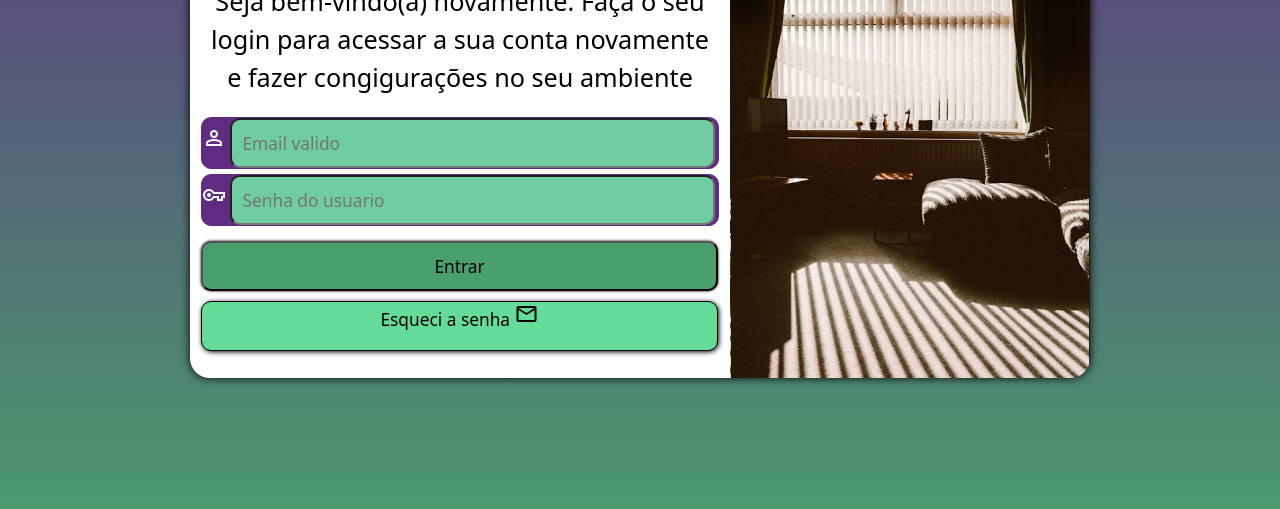
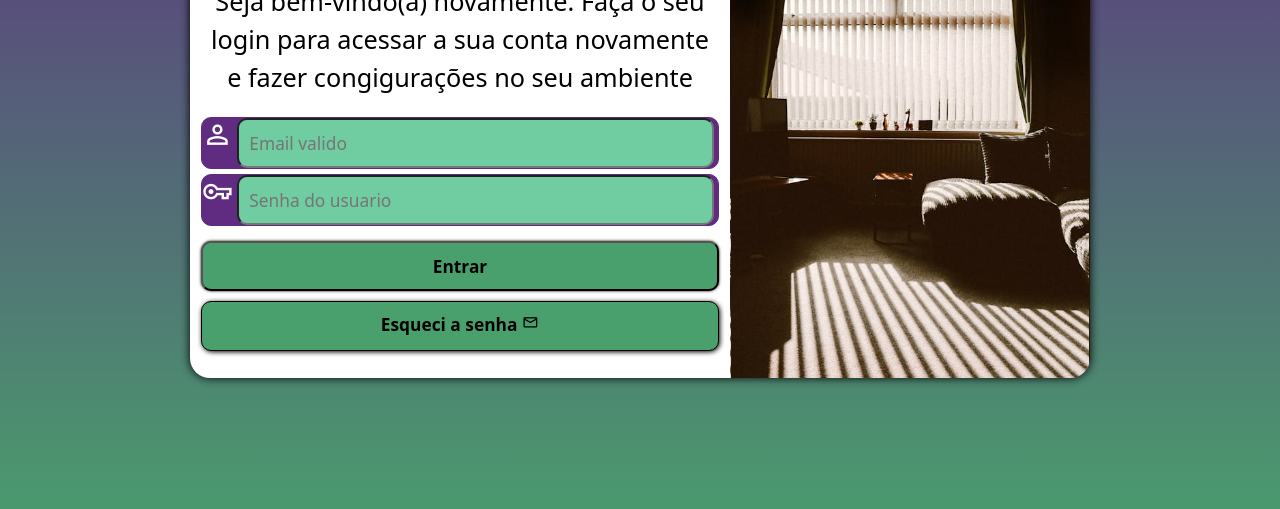
Before and after one commit to BrenoChristaziano/projeto-login, a plain HTML site: page index.html in a window 1280 px wide. Shown: the part 247-756 px from the top of the page. Drawn offline with nearby package versions, Linux system fonts and the light colour scheme.

Commit message:
modificações

```diff
--- a/estilos/medias.css
+++ b/estilos/medias.css
@@ -22,17 +22,15 @@
         font-size: 1.1em;
     }
     input{
-        width: 325px;
         height: 40px;
         padding-right: 15px;
     }
     #envio{
         margin-top: 3px;
-        width: 357px;
     }
     .botao{
-        width: 357px;
         height: 40px;
+        padding: 5px;
     }
 }
 @media screen and (min-width: 992px) and (max-width: 1200px){
@@ -62,17 +60,14 @@
         font-size: 1.2em;
     }
     input{
-        width: 425px;
         height: 50px;
         padding: 10px;
     }
     #envio{
         margin-top: 10px;
-        width: 457px;
         margin-bottom: 10px;
     }
     .botao{
-        width: 457px;
         height: 50px;
         padding: 10px;
     }
@@ -106,17 +101,16 @@
         line-height: 1.5em;
     }
     input{
-        width: 485px;
         height: 50px;
         padding: 10px;
     }
     #envio{
         margin-top: 10px;
-        width: 517px;
+
         margin-bottom: 10px;
     }
     .botao{
-        width: 517px;
         height: 50px;
+        padding: 10px;
     }
 }
--- a/estilos/style.css
+++ b/estilos/style.css
@@ -40,7 +40,7 @@ section#login > div#imagem{
     background-size: cover;
     background-position: center center;
     background-color: #5f2c82;
-    height: 200px;
+    height: 190px;
 }
 section#login > div#formulario{
     display: block;
@@ -59,12 +59,19 @@ section#login > div#formulario > p{
     background-color: #5f2c82;
     margin-bottom: 5px;
 }
+.campo > i {
+    color: white;
+    font-size: 1.8em;
+}
+label{
+    display: none;
+}
 input{
     border-radius: 10px;
     cursor: pointer;
     background-color: #75f1a9d0;
-    width: 205px;
-    height: 30px;
+    width: calc(100% - 39px);
+    height: 40px;
 }
 input:hover{
     background-color: white;
@@ -72,22 +79,26 @@ input:hover{
 #envio{
     background-color: #49a06d;
     box-shadow: 0px 0px 3px black;
-    width: 237px;
-    margin-top: 5px;
-    font-weight: 300;
+    width: 100%;
+    font-weight: 700;
+    height: 3;
     margin-bottom: 5px;
 }
 #envio:hover{
     background-color: #64db96;
 }
 .botao{
-    background-color: #64db96;
+    background-color: #49a06d;
     box-shadow: 1px 1px 5px black;
     border-radius: 10px;
     border: 1px solid black;
-    width: 237px;
+    width: 100%;
     height: 30px;
     text-align: center;
+    font-weight: bold;
+}
+.botao:hover{
+    background-color: #3af889;
 }
 a{
     color: black;
--- a/index.html
+++ b/index.html
@@ -18,21 +18,21 @@
                 <p>Seja bem-vindo(a) novamente. Faça o seu login para acessar a sua conta novamente e fazer congigurações no seu ambiente</p>
                 <form action="login.php" method="post">
                     <div class="campo">
-                        <i class="material-symbols-outlined" style="color: aliceblue;">person</i>
-                        <label for="iemail"></label>
+                        <i class="material-symbols-outlined">person</i>
+                        <label for="iemail">Email</label>
                         <input type="email" name="email" id="iemail" required placeholder="Email valido">
 
                     </div>
                     <div class="campo">
-                        <i class="material-symbols-outlined" style="color: aliceblue;">vpn_key</i>
-                        <label for="isenha"></label>
+                        <i class="material-symbols-outlined">vpn_key</i>
+                        <label for="isenha">Login</label>
                         <input type="password" name="senha" id="isenha" minlength="8" maxlength="25" required placeholder="Senha do usuario">
                     </div>
                     <div>
                         <input id="envio" type="submit" value="Entrar">
                     </div>
                     <div class="botao">
-                        <a href="esqueci.html" id="botao">Esqueci a senha <i class="material-symbols-outlined">mail</i></a>
+                        <a href="esqueci.html" id="botao">Esqueci a senha <i class="material-symbols-outlined" style="font-size: 1em;">mail</i></a>
                     </div>
                 </form>
             </div>
```
